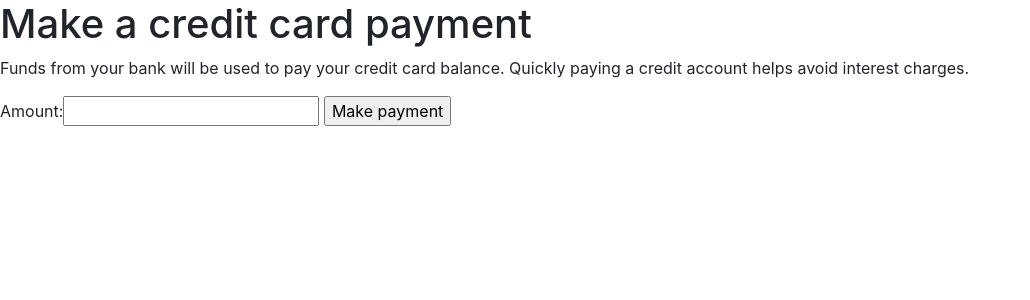
After one commit to helenjhuh/PersonalFi, a Django app: page /cc/ in a window 1280 px wide. The commit adds this page. Shown: the top 300 px of the page, without its empty margins (0-1030 px from the left). Run offline with Django 3.2, Linux system fonts and the light colour scheme; some libraries are stand-ins or nearby versions.

Commit message:
Add ability to pay down credit card balances.

```diff
--- a/pfgame/forms.py
+++ b/pfgame/forms.py
@@ -7,3 +7,7 @@ class InvestForm(forms.Form):
 
 class DivestForm(forms.Form):
     amount = forms.IntegerField()
+
+
+class CCPaymentForm(forms.Form):
+    amount = forms.IntegerField()
--- /dev/null
+++ b/pfgame/templates/cc_payment.html
@@ -0,0 +1,12 @@
+{% extends "base_generic.html" %}
+{%block title%}Make credit card payment{%endblock%}
+{%block content%}
+  <h1>Make a credit card payment</h1>
+  <p>Funds from your bank will be used to pay your credit card balance. Quickly paying a credit account helps avoid interest charges.</p>
+
+  <form action="{%url 'CCPayment'%}" method="post">
+    {% csrf_token %}
+    {{ form }}
+    <input type="submit" value="Make payment">
+  </form>
+{%endblock%}
--- a/pfgame/templates/index.html
+++ b/pfgame/templates/index.html
@@ -8,8 +8,8 @@
 {%endif%}
 <ul>
 <li>Bank balance: ${{accounts.bank_balance}}</li>
-<li>Investments: ${{accounts.investment_balance}} (<a href="{%url 'invest'%}">invest</a>, <a href="{%url 'divest'%}">divest</a>)</li>
-<li>Credit card balance: ${{accounts.cc_balance}}</li>
+<li>Investments: ${{accounts.investment_balance}} (<a href="{%url 'invest'%}">invest</a>{%if accounts.investment_balance%}, <a href="{%url 'divest'%}">divest</a>{%endif%})</li>
+<li>Credit card balance: ${{accounts.cc_balance}} {%if accounts.cc_balance%}(<a href="{%url 'CCPayment'%}">make payment</a>){%endif%}</li>
 <li>Wage: ${{accounts.wage}} (paid fortnightly)</li>
 </ul>
 {%endblock%}
--- a/pfgame/urls.py
+++ b/pfgame/urls.py
@@ -1,8 +1,9 @@
 from django.urls import path
-from .views import IndexView, InvestView, DivestView
+from .views import IndexView, InvestView, DivestView, CCPaymentView
 
 urlpatterns = [
     path("", IndexView.as_view(), name="index"),
     path("invest/", InvestView.as_view(), name="invest"),
-    path("divest/", DivestView.as_view(), name="divest")
+    path("divest/", DivestView.as_view(), name="divest"),
+    path("cc/", CCPaymentView.as_view(), name="CCPayment"),
 ]
--- a/pfgame/views.py
+++ b/pfgame/views.py
@@ -1,6 +1,6 @@
 import random
 
-from pfgame.forms import InvestForm, DivestForm
+from pfgame.forms import InvestForm, DivestForm, CCPaymentForm
 
 from django.views.generic.base import View
 from django.views.generic.edit import FormView
@@ -47,6 +47,9 @@ class IndexView(LoginRequiredMixin, View):
                 accounts.cc_overdue_balance * interest_multiplier
             )
 
+        if accounts.cc_overdue_balance:
+            tip += "Your credit card is past due. Quickly paying a credit account helps avoid interest charges and the deactivation of your card.<br/>"
+
         if accounts.wage and accounts.week_number % 2 == 0:  # Fortnightly
             accounts.bank_balance += accounts.wage
             tip += f'Payday! ${accounts.wage} has been deposited into your bank. <a href="https://i.imgur.com/lSoUQr2.png">Spend it wisely!</a><br/>'
@@ -62,8 +65,8 @@ class InvestView(FormView):
     success_url = "/"
 
     def form_valid(self, form):
-        if form.cleaned_data['amount'] < 0:
-            form.cleaned_data['amount'] = 0
+        if form.cleaned_data["amount"] < 0:
+            form.cleaned_data["amount"] = 0
         elif form.cleaned_data["amount"] > self.request.user.accounts.bank_balance:
             form.cleaned_data["amount"] = self.request.user.accounts.bank_balance
         self.request.user.accounts.bank_balance -= form.cleaned_data["amount"]
@@ -78,11 +81,37 @@ class DivestView(FormView):
     success_url = "/"
 
     def form_valid(self, form):
-        if form.cleaned_data['amount'] < 0:
-            form.cleaned_data['amount'] = 0
-        elif form.cleaned_data["amount"] > self.request.user.accounts.investment_balance:
+        if form.cleaned_data["amount"] < 0:
+            form.cleaned_data["amount"] = 0
+        elif (
+            form.cleaned_data["amount"] > self.request.user.accounts.investment_balance
+        ):
             form.cleaned_data["amount"] = self.request.user.accounts.investment_balance
         self.request.user.accounts.investment_balance -= form.cleaned_data["amount"]
         self.request.user.accounts.bank_balance += form.cleaned_data["amount"]
         self.request.user.accounts.save()
         return super().form_valid(form)
+
+
+class CCPaymentView(FormView):
+    template_name = "cc_payment.html"
+    form_class = CCPaymentForm
+    success_url = "/"
+
+    def form_valid(self, form):
+        if form.cleaned_data["amount"] < 0:
+            form.cleaned_data["amount"] = 0
+        elif form.cleaned_data["amount"] > self.request.user.accounts.bank_balance:
+            form.cleaned_data["amount"] = self.request.user.accounts.bank_balance
+        elif form.cleaned_data["amount"] > self.request.user.accounts.cc_balance:
+            form.cleaned_data["amount"] = self.request.user.accounts.cc_balance
+        self.request.user.accounts.cc_overdue_balance -= form.cleaned_data["amount"]
+        self.request.user.accounts.bank_balance -= form.cleaned_data["amount"]
+        if self.request.user.accounts.cc_overdue_balance < 0:
+            # Functionally equivalent to subtraction since value is negative
+            self.request.user.accounts.cc_current_month += (
+                self.request.user.accounts.cc_overdue_balance
+            )
+            self.request.user.accounts.cc_overdue_balance = 0
+        self.request.user.accounts.save()
+        return super().form_valid(form)
```
